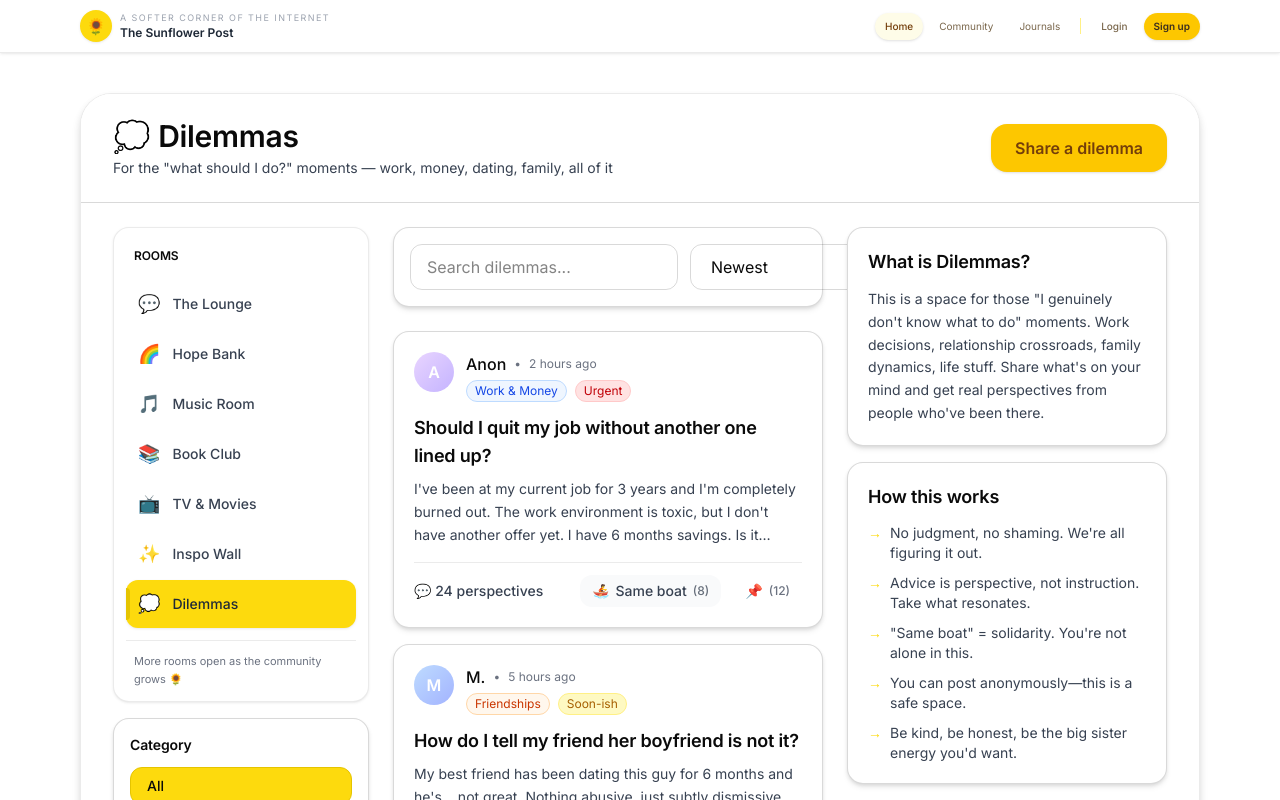
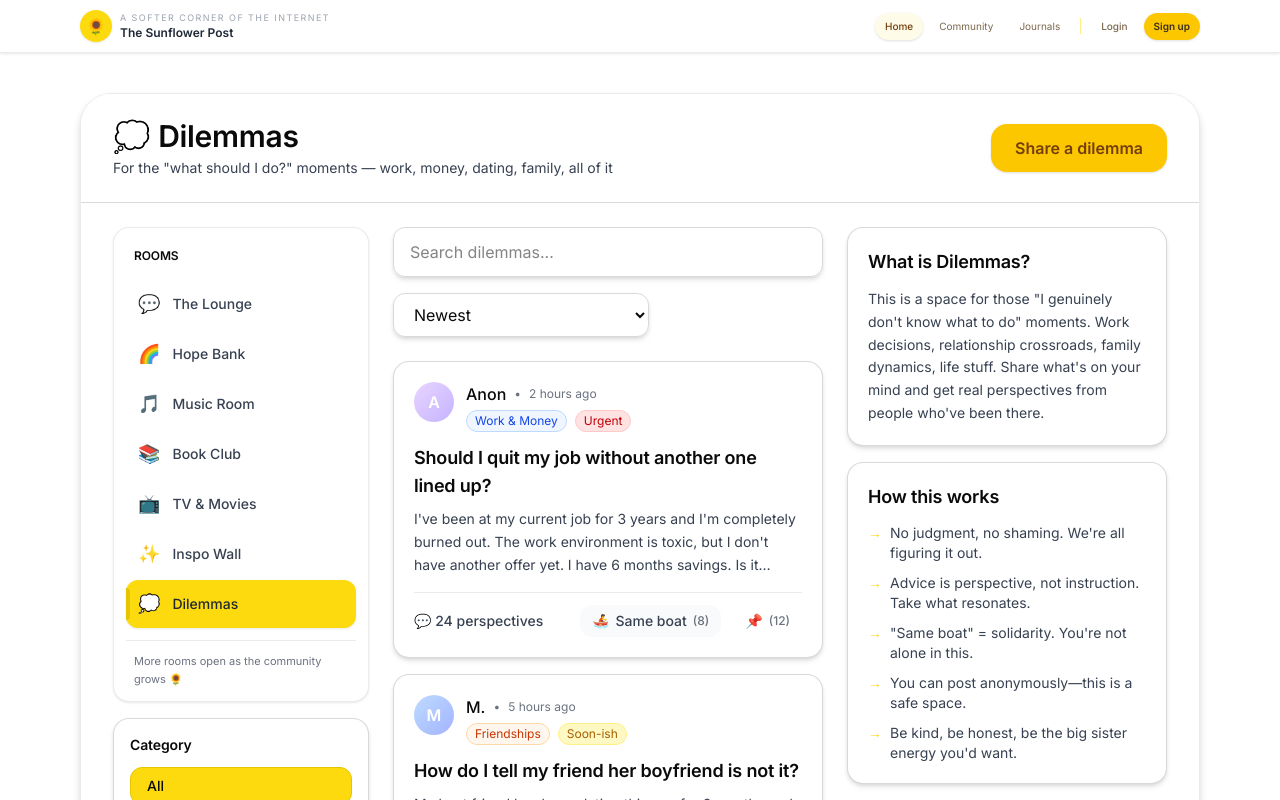
Before and after one commit to thesunflowerpost/sunflower-post, a Next.js app in the folder sunflower-post/: page /dilemmas in a window 1280 px wide. Shown: the top 800 px of the page. Built offline with nearby package versions, Linux system fonts and the light colour scheme.

Commit message:
Separate search bar and sort dropdown in Dilemmas room
- Make search bar full-width on its own line with increased padding
- Position sort dropdown on separate line below
- Both elements now have individual shadows for depth
- Improves visual hierarchy and usability

```diff
--- a/sunflower-post/src/components/DilemmasRoom.tsx
+++ b/sunflower-post/src/components/DilemmasRoom.tsx
@@ -406,26 +406,28 @@ export default function DilemmasRoom() {
               </div>
             )}
 
-            {/* SEARCH & SORT BAR */}
-            <div className="bg-white border border-[color:var(--border-medium)] rounded-xl p-4 mb-6 shadow-[var(--shadow-soft)]">
-              <div className="flex flex-col sm:flex-row gap-3">
+            {/* SEARCH BAR */}
+            <div className="mb-4">
               <input
                 type="search"
                 value={search}
                 onChange={(e) => setSearch(e.target.value)}
                 placeholder="Search dilemmas..."
-                  className="flex-1 px-4 py-2.5 border border-[color:var(--border-medium)] rounded-lg focus:outline-none focus:ring-2 focus:ring-[color:var(--sunflower-gold)]"
+                className="w-full px-4 py-3 border border-[color:var(--border-medium)] rounded-lg focus:outline-none focus:ring-2 focus:ring-[color:var(--sunflower-gold)] shadow-[var(--shadow-soft)]"
               />
+            </div>
+
+            {/* SORT DROPDOWN */}
+            <div className="mb-6">
               <select
                 value={sortOption}
                 onChange={(e) => setSortOption(e.target.value as SortOption)}
-                  className="sm:w-48 px-4 py-2.5 border border-[color:var(--border-medium)] rounded-lg focus:outline-none focus:ring-2 focus:ring-[color:var(--sunflower-gold)]"
+                className="w-full sm:w-64 px-4 py-2.5 border border-[color:var(--border-medium)] rounded-lg focus:outline-none focus:ring-2 focus:ring-[color:var(--sunflower-gold)] shadow-[var(--shadow-soft)]"
               >
                 <option value="newest">Newest</option>
                 <option value="most_replies">Most perspectives</option>
                 <option value="most_saved">Most saved</option>
               </select>
-              </div>
             </div>
 
             {/* DILEMMA LIST */}
```
Lines whose indentation alone changed are shown as unchanged.
